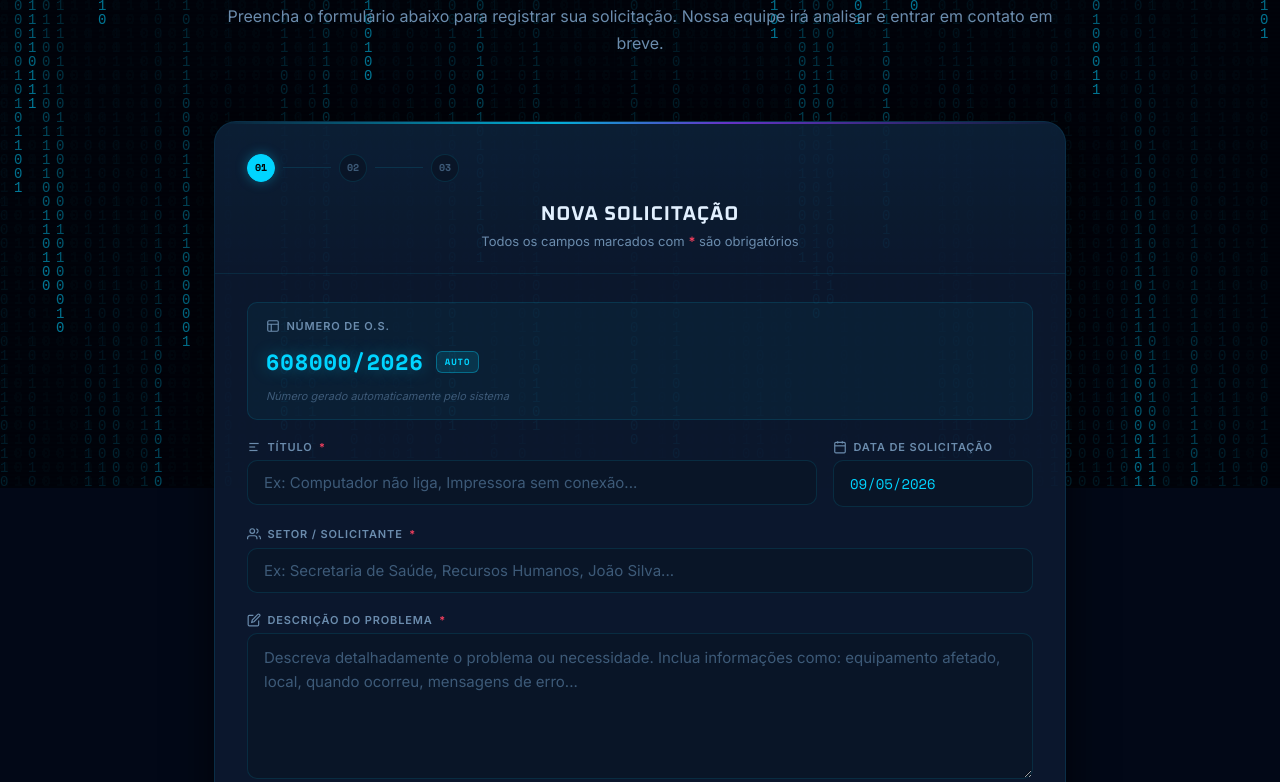
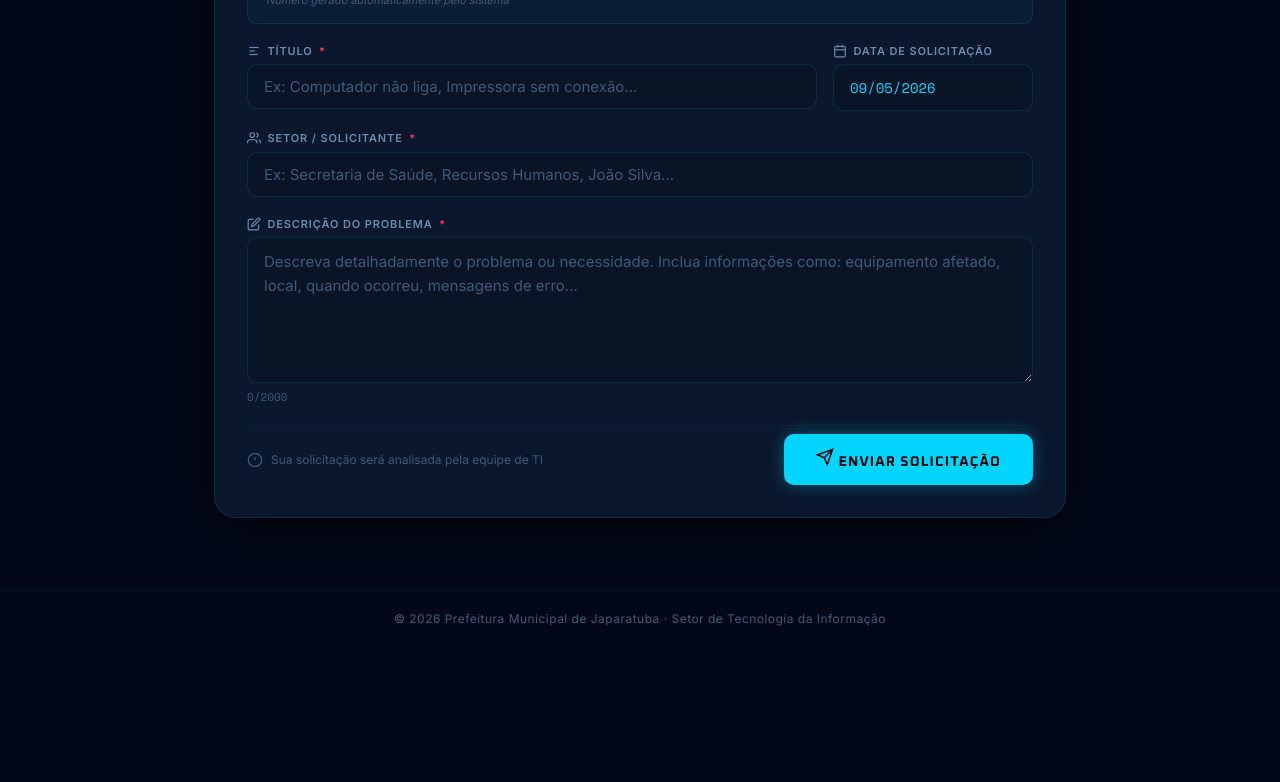
Before and after one commit to Firmo-2112/Ti_base_publico, a website: page index.html in a window 1280 px wide. Shown: the part 312-1094 px from the top of the page. After the commit the page ends 958 px from the top, so only its background shows below. Drawn offline with nearby package versions, Linux system fonts and the light colour scheme.

Commit message:
Update styles_pub.css

```diff
--- a/styles_pub.css
+++ b/styles_pub.css
@@ -55,13 +55,7 @@ body {
 }
 
 /* ── CANVAS MATRIX ── */
-#matrix {
-    position: fixed;
-    inset: 0;
-    z-index: 0;
-    opacity: 0.55;
-    pointer-events: none;
-}
+#matrix { display: none; }
 
 /* ── SCANLINES OVERLAY ── */
 body::after {
@@ -226,7 +220,6 @@ body::after {
 }
 
 .hero-title {
-    text-align: center;
     font-family: 'Oxanium', sans-serif;
     font-size: clamp(2rem, 5vw, 3rem);
     font-weight: 800;
@@ -243,10 +236,9 @@ body::after {
 }
 
 .hero-desc {
-    text-align: center;
     font-size: 1rem;
     color: var(--text-secondary);
-    max-width: 920px;
+    max-width: 520px;
     line-height: 1.7;
     animation: fadeUp 0.6s cubic-bezier(0.16,1,0.3,1) 0.3s both;
 }
@@ -286,8 +278,6 @@ body::after {
 }
 
 .form-card-header {
-    text-align: center;
-    font-size: clamp(2rem, 5vw, 3rem);
     padding: 2rem 2rem 1.5rem;
     border-bottom: 1px solid var(--border-subtle);
     background: linear-gradient(180deg, rgba(0,212,255,0.04) 0%, transparent 100%);
@@ -796,3 +786,15 @@ body::after {
     .toast-container { left: 1rem; right: 1rem; bottom: 1rem; }
     .toast { min-width: auto; max-width: none; }
 }
+
+
+/* ── REMOVIDOS POR CONFIGURAÇÃO ── */
+.hero-section        { display: none !important; }
+.form-step-indicator { display: none !important; }
+.info-section        { display: none !important; }
+#matrix              { display: none !important; }
+
+/* ── PORTAL LIMPO — ajustes de espaçamento ── */
+.portal-main { padding-top: 1.5rem; }
+.form-section { margin-bottom: 1.5rem; }
+.form-card-header { padding-bottom: 1rem; }
```
